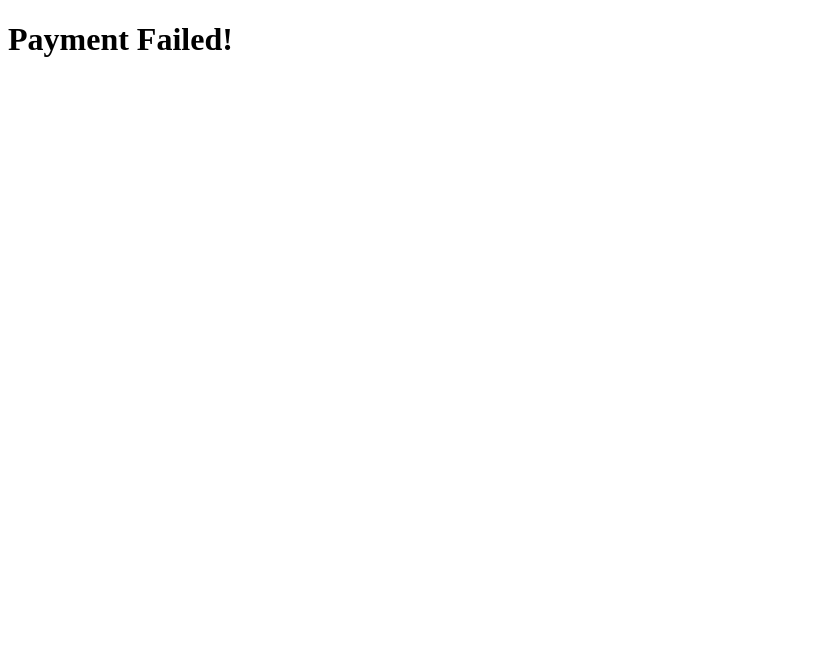
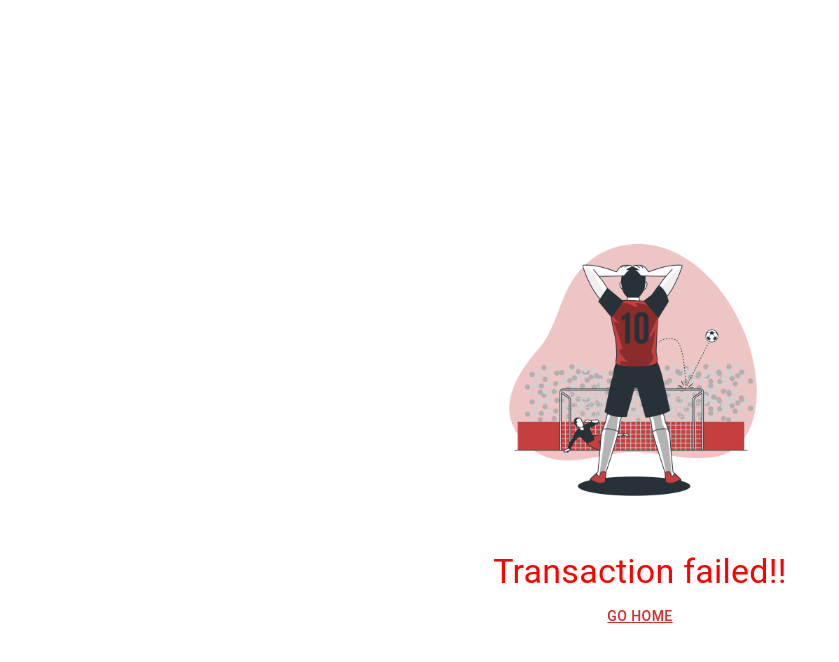
Before and after one commit to T-Luxshan/DonateMe---Frontend, a React (Create React App) app: page /payment/failure in a window 1280 px wide. Shown: the top 662 px of the page, without its empty margins (0-839 px from the left). Built offline with nearby package versions, Linux system fonts and the light colour scheme.

Commit message:
Failure page completed

```diff
--- a/src/components/Failure.js
+++ b/src/components/Failure.js
@@ -1,11 +1,37 @@
-import React from 'react'
+import React from 'react';
+import { Button, Container, Typography, Box } from '@mui/material';
+import { useNavigate } from 'react-router-dom';
+import imgFail from "../assets/fail.png";
 
-const Failure = () => {
-  return (
-    <div>
-        <h1>Payment Failed!</h1>
-    </div>
-  )
+function Failure() {
+    const navigate = useNavigate();
+
+    const onButtonClick = () => {
+        navigate("/");
+    };
+
+    return (
+        <Container maxWidth="sm" style={{ height: '100vh', display: 'flex', justifyContent: 'center', alignItems: 'center' }}>
+            <Box textAlign="center">
+                <Box>
+                  <img src={imgFail} alt="Charity" style={{ width: '250%', maxWidth: '350px', marginBottom: '16px' }} />
+                </Box>
+                <Typography variant="h4" color="red">Transaction failed!!</Typography>
+
+                <Button
+                  variant="text"
+                  color="error"
+                  onClick={onButtonClick}
+                  sx={{
+                    marginTop: '5px',
+                    textDecoration: 'underline'
+                  }}
+                >
+                  Go Home
+                </Button>
+            </Box>
+        </Container>
+    );
 }
 
-export default Failure
+export default Failure;
```
